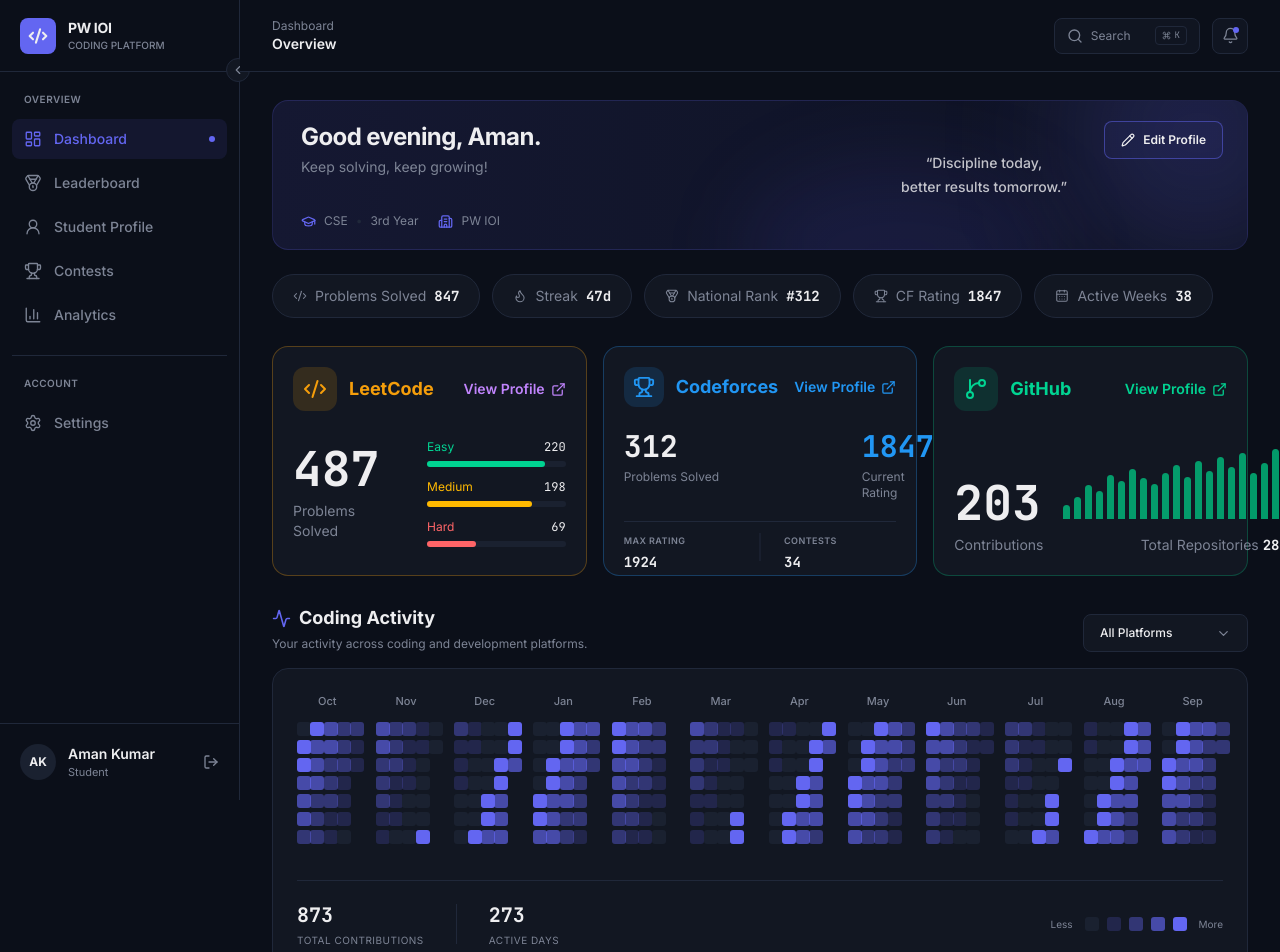
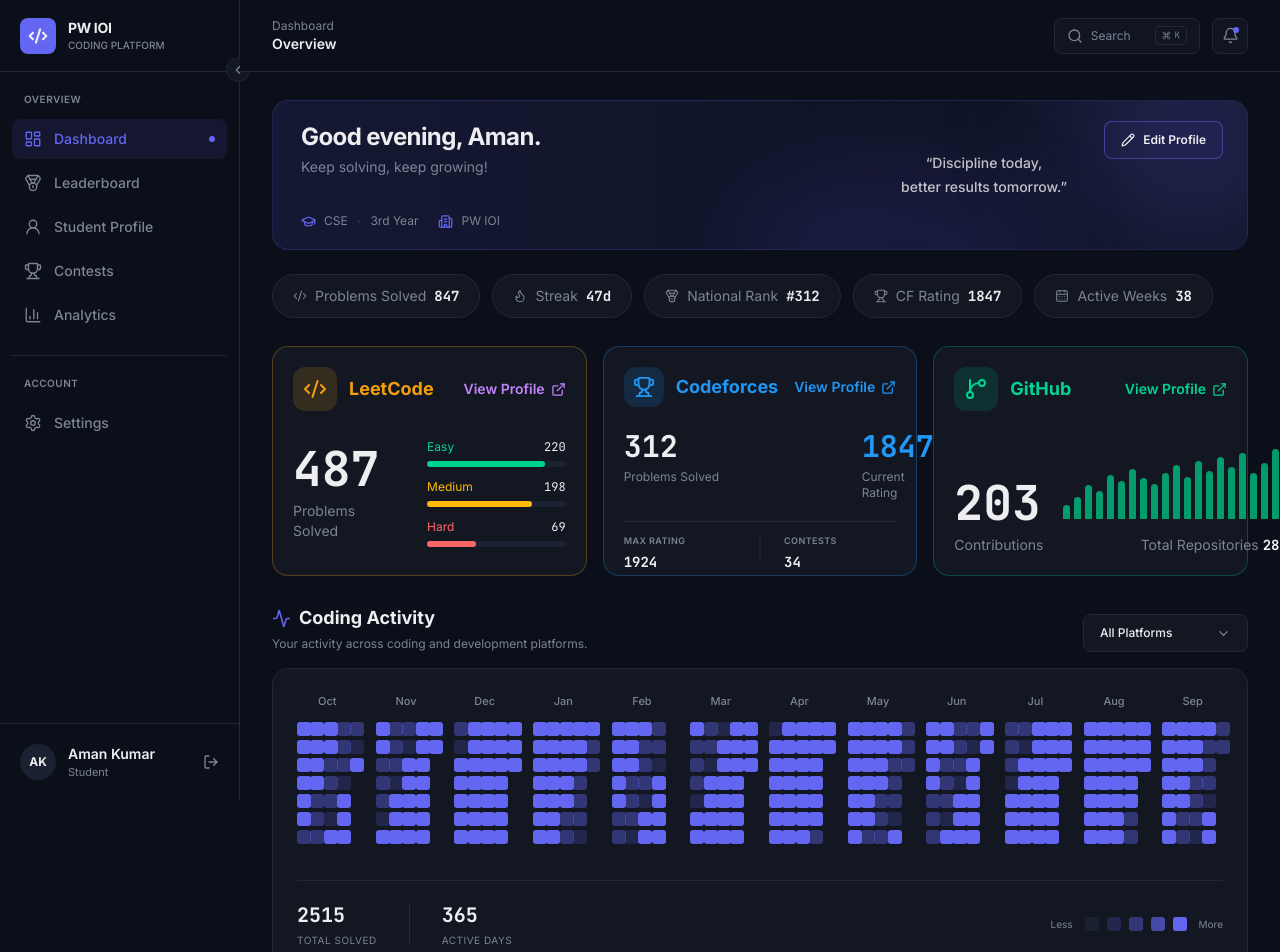
Before and after one commit to Aman-kumar-2007/pw-ioi-coding-platform, a React (Vite) app: page / in a window 1280 px wide. Shown: the top 952 px of the page. Built offline with nearby package versions, Linux system fonts and the light colour scheme.

Commit message:
Integrate GFG into analytics and heatmap

```diff
--- a/src/components/CodingHeatmap.jsx
+++ b/src/components/CodingHeatmap.jsx
@@ -5,6 +5,7 @@
     "All Platforms",
     "LeetCode",
     "Codeforces",
+    "GeeksforGeeks",
     "GitHub",
 ]
 
@@ -16,19 +17,60 @@
     "bg-primary",
 ]
 
-function getSubmissions(monthIndex, weekIndex, dayIndex, platform) {
+function getPlatformSubmissions(
+    monthIndex,
+    weekIndex,
+    dayIndex,
+    platform
+) {
     const seed =
-        (monthIndex * 19 +
+        monthIndex * 19 +
         weekIndex * 13 +
         dayIndex * 29 +
-            platform.length * 7) %
-        15
+        platform.length * 7
 
-    if (seed < 4) return 0
-    if (seed < 7) return 1
-    if (seed < 10) return 2
-    if (seed < 13) return 4
+    const value = Math.abs(seed) % 15
+
+    if (value < 4) return 0
+    if (value < 7) return 1
+    if (value < 10) return 2
+    if (value < 13) return 4
+
     return 7
+}
+
+function getSubmissions(
+    monthIndex,
+    weekIndex,
+    dayIndex,
+    platform
+) {
+    if (platform === "All Platforms") {
+        const codingPlatforms = [
+            "LeetCode",
+            "Codeforces",
+            "GeeksforGeeks",
+        ]
+
+        return codingPlatforms.reduce(
+            (total, currentPlatform) =>
+                total +
+                getPlatformSubmissions(
+                    monthIndex,
+                    weekIndex,
+                    dayIndex,
+                    currentPlatform
+                ),
+            0
+        )
+    }
+
+    return getPlatformSubmissions(
+        monthIndex,
+        weekIndex,
+        dayIndex,
+        platform
+    )
 }
 
 function getIntensity(submissions) {
@@ -148,6 +190,12 @@
         return {
             total,
             activeDays,
+            label:
+                selectedPlatform === "All Platforms"
+                    ? "Total Solved"
+                    : selectedPlatform === "GitHub"
+                        ? "Contributions"
+                        : `${selectedPlatform} Solved`,
         }
     }, [months])
 
@@ -359,7 +407,7 @@
                             </p>
 
                             <p className="mt-1 text-[10px] uppercase tracking-wider text-muted-foreground">
-                                Total Contributions
+                                {stats.label}
                             </p>
                         </div>
 
```
Lines whose indentation alone changed are shown as unchanged.
